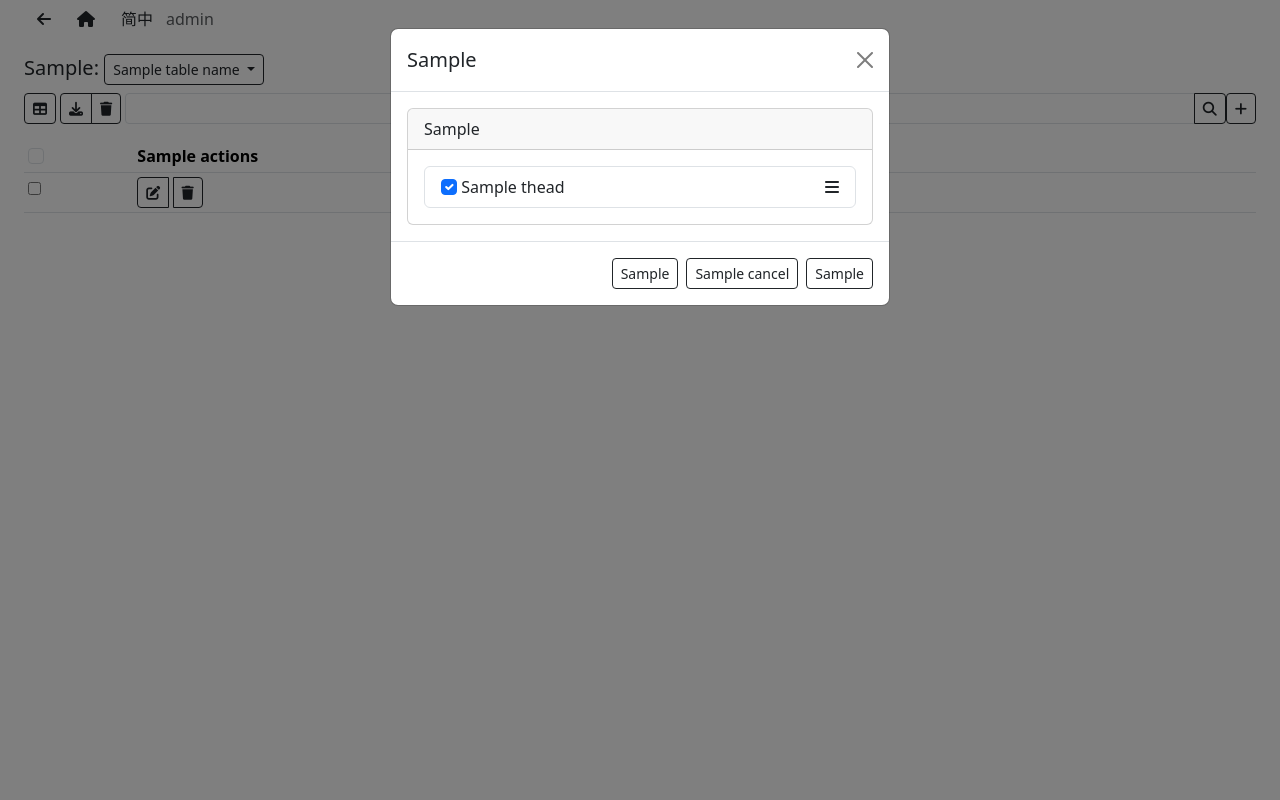
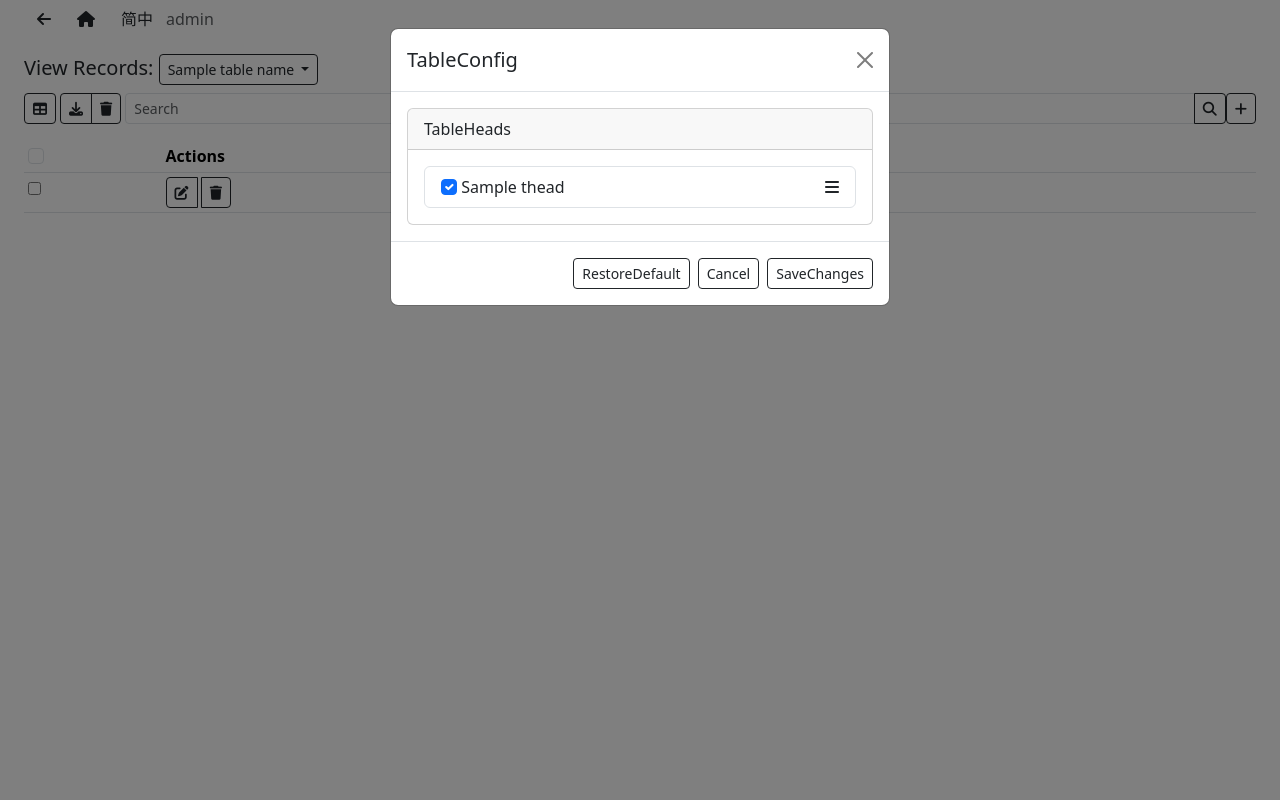
Before and after one commit to gfmikewolf/DBman, a Flask app: template app/base/templates/admin/view_table.html in a window 1280 px wide, after a click that opens the changed part. Run offline with Flask 3, Linux system fonts and the light colour scheme; the template is opened without the code that fills it: most values are stand-ins (such as "Sample title", 1, 10 or a date in 2020).

Commit message:
Update view_table.html

```diff
--- a/app/base/templates/admin/view_table.html
+++ b/app/base/templates/admin/view_table.html
@@ -1,13 +1,12 @@
 <!-- app/base/templates/admin/view_table.html -->
 {% extends "base.html" %}
 {% set prev_page = url_for('base.admin.admin_index') %}
-{% set active_level = 'View Table' %}
 
 {% block content %}
 <!-- #viewTableTitle 查询表格首行：说明当前功能并生成下拉式查询列表，提供其他表格的查询链接 -->
 <div class="row">
     <h5 id="viewTableTitle" class="mt-3">
-        {{ PageText['Admin']['ViewTable']['View Records of'] }}:
+        {{ _('View Records') }}:
         <div class="dropdown d-inline">
             <button class="btn btn-sm btn-outline-dark dropdown-toggle" type="button" id="tableDropdown" data-bs-toggle="dropdown">
                 {{ table_name }}
@@ -44,7 +43,7 @@
             <button class="btn btn-sm btn-outline-dark" id="deleteAllButton"><i class="fa fa-trash"></i></button>
         </div>
         <div class="input-group input-group-sm justify-content-start" role="group">
-            <input id="tableSearchQuery" class="form-control form-control-sm" type="search" placeholder="{{ PageText['Search'] }}">
+            <input id="tableSearchQuery" class="form-control form-control-sm" type="search" placeholder="{{ _('Search') }}">
             <button id="tableSearchNoFilterButton" class="btn btn-sm btn-outline-dark d-none"><i class="fa-solid fa-filter-circle-xmark"></i></button>
             <button id="tableSearchButton" class="btn btn-sm btn-outline-dark"><i class="fa fa-search"></i></button>
         </div>
@@ -57,7 +56,7 @@
         <thead class="sticky-top">
             <tr>
                 <th><input class="form-check-input" id="dataTableCheckAll" data-check-all type="checkbox" value=""></th>
-                <th>{{ PageText['Admin']['ViewTable']['Actions'] }}</th>
+                <th>{{ _('Actions') }}</th>
                 {% for thead in theads %}
                 <th data-column-id="{{ loop.index }}">{{ thead }}</th>
                 {% endfor %}
@@ -81,7 +80,7 @@
                     {% set value = data_dict[key] %}
                     {% if pi['is_json'] and value != ('' or None) %}
                         <td data-column-id="{{ theads.index(key) + 1 }}">
-                            <button class="btn btn-sm btn-outline-dark" data-json-view="{{ data_dict[key] }}">{{ PageText['ToggleJSON'] }}</button>
+                            <button class="btn btn-sm btn-outline-dark" data-json-view="{{ data_dict[key] }}">{{ _('ToggleJSON') }}</button>
                     {% else %}
                         <td data-column-id="{{ theads.index(key) + 1 }}">
                         {{ value if value else '' }}
@@ -94,16 +93,16 @@
     </table>
 </div>
 <!-- #tableConfigModal -->
-<div class="modal fade" id="tableConfigModal" tabindex="-1" data-title="{{ PageText['Admin']['TableConfig']['ConfigureTableColumns'] }}" data-close="{{ PageText['Admin']['Cancel'] }}" data-save="{{ PageText['SaveChanges'] }}" data-table>
+<div class="modal fade" id="tableConfigModal" tabindex="-1" data-title="{{ _('TableConfig') }}" data-close="{{ _('Cancel') }}" data-save="{{ _('Save Changes') }}" data-table>
     <div class="modal-dialog">
         <div class="modal-content">
             <div class="modal-header">
-                <h5 class="modal-title">{{ PageText['Admin']['TableConfig']['ConfigureTableColumns'] }}</h5>
+                <h5 class="modal-title">{{ _('TableConfig') }}</h5>
                 <button type="button" class="btn-close" data-bs-dismiss="modal"></button>
             </div>
             <div class="modal-body">
                 <div class="card" id="tableConfigTHeads">
-                    <div class="card-header" id="tableTHeadsHeader">{{ PageText['TableHeads'] }}</div>
+                    <div class="card-header" id="tableTHeadsHeader">{{ _('TableHeads') }}</div>
                     <div class="card-body" id="tableConfigTHeadsBody">
                         <div class="list-group" id="tableConfigTHeadsList">
                             {% for thead in theads %}
@@ -122,9 +121,9 @@
                 </div>
             </div>
             <div class="modal-footer">
-                <button type="button" class="btn btn-sm btn-outline-dark" id="restoreTableConfigDefaultButton">{{ PageText['Admin']['TableConfig']['RestoreDefault'] }}</button>
-                <button type="button" class="btn btn-sm btn-outline-dark" data-bs-dismiss="modal">{{ PageText['Cancel'] }}</button>
-                <button type="button" class="btn btn-sm btn-outline-dark" id="saveTableConfigButton">{{ PageText['SaveChanges'] }}</button>
+                <button type="button" class="btn btn-sm btn-outline-dark" id="restoreTableConfigDefaultButton">{{ _('RestoreDefault') }}</button>
+                <button type="button" class="btn btn-sm btn-outline-dark" data-bs-dismiss="modal">{{ _('Cancel') }}</button>
+                <button type="button" class="btn btn-sm btn-outline-dark" id="saveTableConfigButton">{{ _('SaveChanges') }}</button>
             </div>
         </div>
     </div>
```
